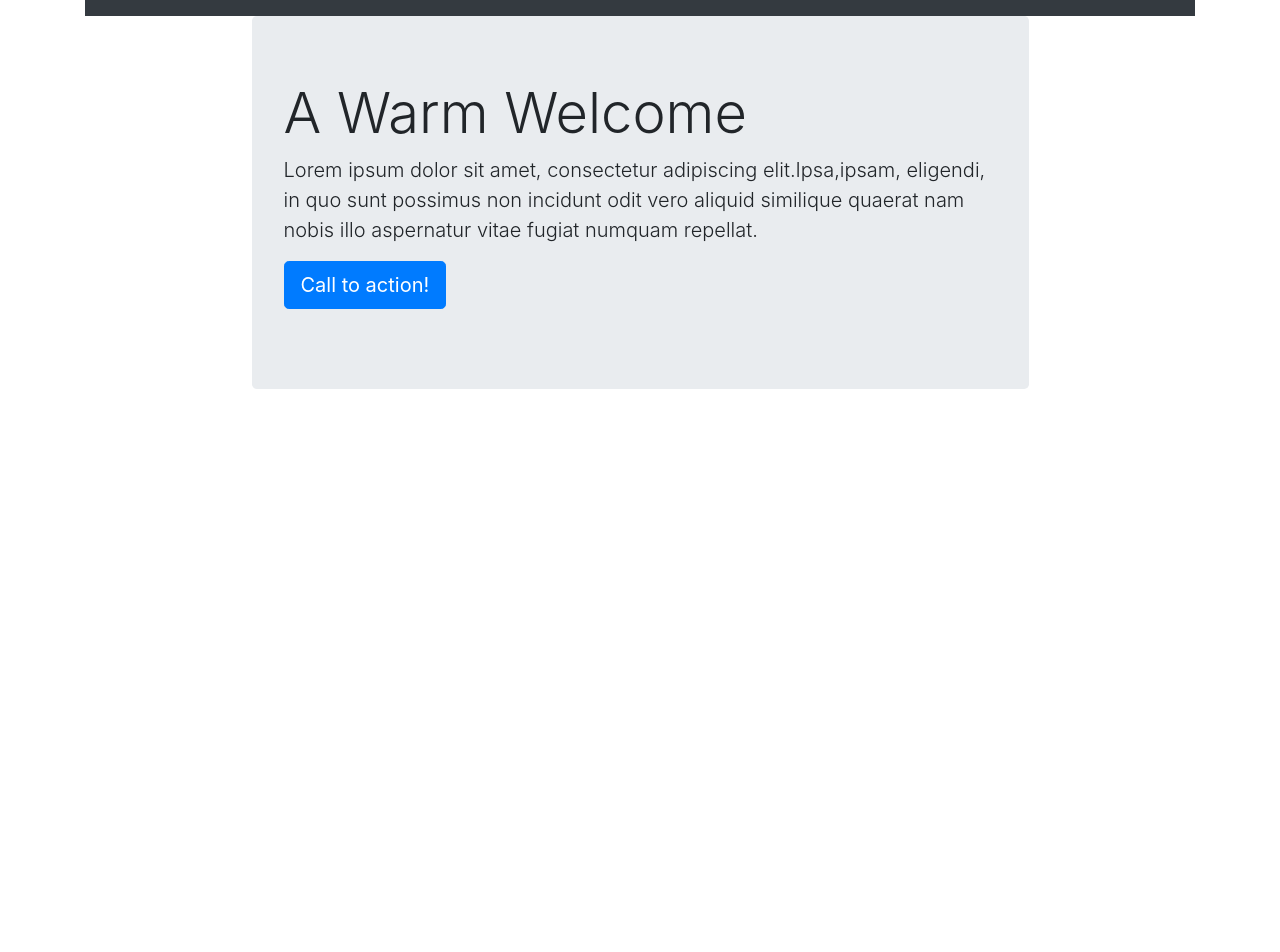
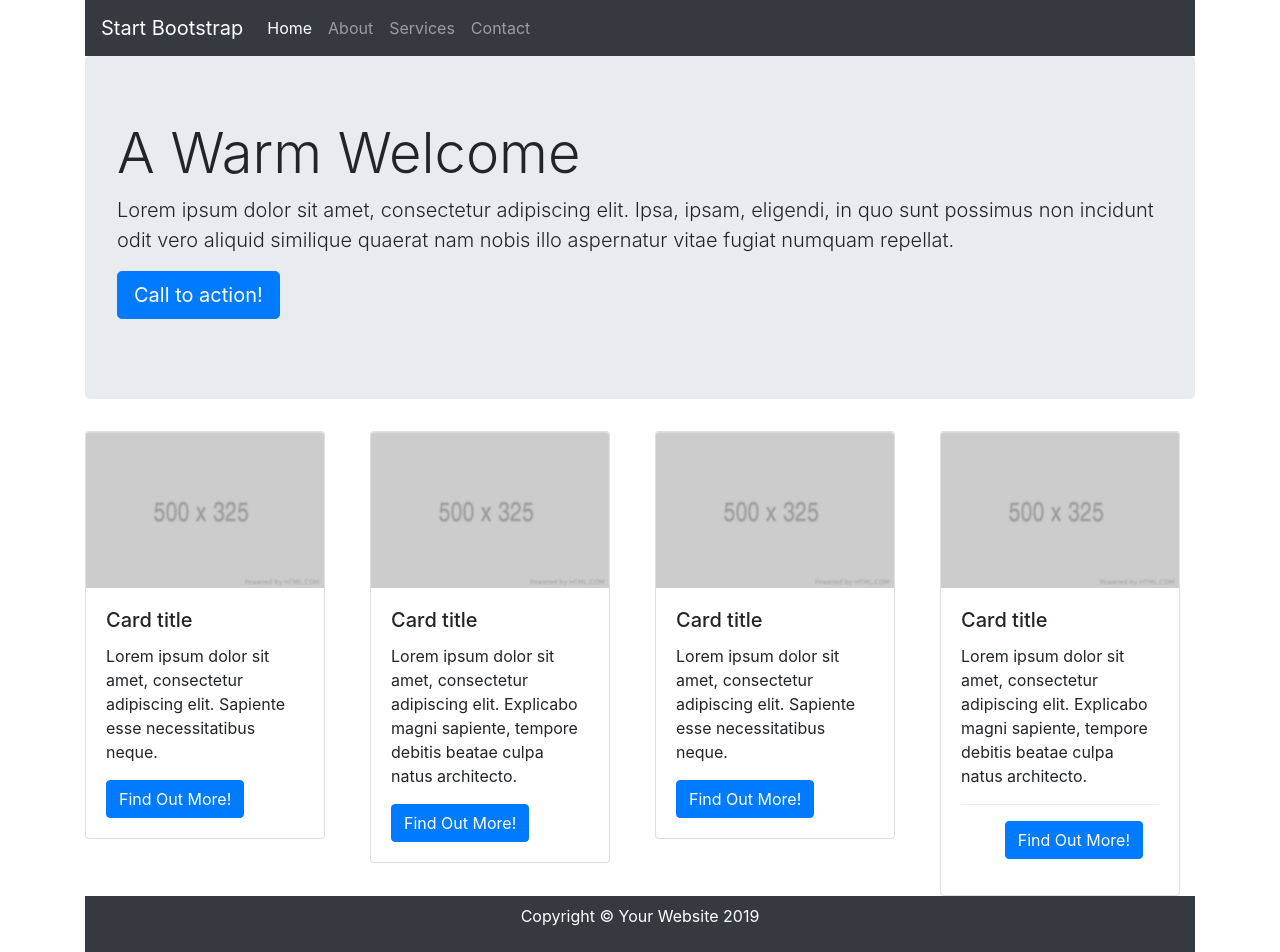
Before and after one commit to altarin/develop, a plain HTML site: page week8/welcome/index.html in a window 1280 px wide. Before the commit the page ends 800 px from the top, so only its background shows below. Drawn offline with nearby package versions, Linux system fonts and the light colour scheme.

Commit message:
created content block and footer

```diff
--- a/week8/welcome/index.html
+++ b/week8/welcome/index.html
@@ -4,13 +4,13 @@
 <head>
     <meta charset="UTF-8">
     <meta http-equiv="X-UA-Compatible" content="IE=edge">
-    <meta name="viewport" content="width=device-width, initial-scale=1.0">
+    <meta name="viewport" content="width=device-width, initial-scale=1, shrink-to-fit=no">
     <link rel="stylesheet" href="https://maxcdn.bootstrapcdn.com/bootstrap/4.0.0/css/bootstrap.min.css"
         integrity="sha384-Gn5384xqQ1aoWXA+058RXPxPg6fy4IWvTNh0E263XmFcJlSAwiGgFAW/dAiS6JXm" crossorigin="anonymous">
     <style>
-        .warm {
-            margin-left: 15%;
-            margin-right: 15%;
+        footer .navbar {
+            color: #fff;
+            justify-content: center;
         }
     </style>
     <title>Welcome</title>
@@ -18,35 +18,41 @@
 
 <body>
     <div class="container">
+        <nav>
             <div class="row">
                 <div class="col">
-                <nav class="navbar navbar-dark bg-dark"></nav>
+                    <nav class="navbar navbar-expand-lg navbar-dark bg-dark">
+                        <div>
+                            <a class="navbar-brand" href="#">Start Bootstrap</a>
+                            <button class="navbar-toggler" type="button" data-toggle="collapse"
+                                data-target="#navbarNavAltMarkup" aria-controls="navbarNavAltMarkup"
+                                aria-expanded="false" aria-label="Toggle navigation">
+                                <span class="navbar-toggler-icon"></span>
+                            </button>
                         </div>
-            <!-- <div class="collapse navbar-collapse" id="navbarNav">
-                <ul class="navbar-nav">
-                    <li class="nav-item active">
-                        <a class="nav-link" href="#">Home <span class="sr-only">(current)</span></a>
-                    </li>
-                    <li class="nav-item">
-                        <a class="nav-link" href="#">Features</a>
-                    </li>
-                    <li class="nav-item">
-                        <a class="nav-link" href="#">Pricing</a>
-                    </li>
-                    <li class="nav-item">
-                        <a class="nav-link disabled" href="#">Disabled</a>
-                    </li>
-                </ul>
-            </div> -->
-
+                        <div class="collapse navbar-collapse" id="navbarNavAltMarkup">
+                            <div class="navbar-nav">
+                                <a class="nav-item nav-link active" href="#">Home <span
+                                        class="sr-only">(current)</span></a>
+                                <a class="nav-item nav-link" href="#">About</a>
+                                <a class="nav-item nav-link" href="#">Services</a>
+                                <a class="nav-item nav-link" href="#">Contact</a>
+                            </div>
+                        </div>
                     </nav>
                 </div>
+            </div>
+        </nav>
+        <div class="banner">
             <div class="row">
                 <div class="col">
                     <div class="jumbotron warm">
                         <h1 class="display-4">A Warm Welcome</h1>
-                    <p class="lead">Lorem ipsum dolor sit amet, consectetur adipiscing elit.Ipsa,ipsam, eligendi, in quo
-                        sunt possimus non incidunt odit vero aliquid similique quaerat nam nobis illo aspernatur vitae
+                        <p class="lead">Lorem ipsum dolor sit amet, consectetur adipiscing elit. Ipsa, ipsam, eligendi,
+                            in
+                            quo
+                            sunt possimus non incidunt odit vero aliquid similique quaerat nam nobis illo aspernatur
+                            vitae
                             fugiat numquam repellat.</p>
 
                         <p class="lead">
@@ -56,7 +62,70 @@
                 </div>
             </div>
         </div>
+        <div class="content">
+            <div class="row">
+                <div class="col">
+                    <div class="card" style="width: 15rem;">
+                        <img src="image.png" class="card-img-top" alt="...">
+                        <div class="card-body">
+                            <h5 class="card-title">Card title</h5>
+                            <p class="card-text">Lorem ipsum dolor sit amet, consectetur adipiscing elit. Sapiente esse
+                                necessitatibus neque.</p>
+                            <a href="#" class="btn btn-primary">Find Out More!</a>
+                        </div>
+                    </div>
+                </div>
+                <div class="col">
+                    <div class="card" style="width: 15rem;">
+                        <img src="image.png" class="card-img-top" alt="...">
+                        <div class="card-body">
+                            <h5 class="card-title">Card title</h5>
+                            <p class="card-text">Lorem ipsum dolor sit amet, consectetur adipiscing elit. Explicabo
+                                magni
+                                sapiente, tempore debitis beatae culpa natus architecto.</p>
+                            <a href="#" class="btn btn-primary">Find Out More!</a>
+                        </div>
+                    </div>
+                </div>
+                <div class="col">
+                    <div class="card" style="width: 15rem;">
+                        <img src="image.png" class="card-img-top" alt="...">
+                        <div class="card-body">
+                            <h5 class="card-title">Card title</h5>
+                            <p class="card-text">Lorem ipsum dolor sit amet, consectetur adipiscing elit. Sapiente esse
+                                necessitatibus neque.</p>
+                            <a href="#" class="btn btn-primary">Find Out More!</a>
+                        </div>
+                    </div>
+                </div>
+                <div class="col">
+                    <div class="card" style="width: 15rem;">
+                        <img src="image.png" class="card-img-top" alt="...">
+                        <div class="card-body">
+                            <h5 class="card-title">Card title</h5>
+                            <p class="card-text">Lorem ipsum dolor sit amet, consectetur adipiscing elit. Explicabo
+                                magni
+                                sapiente, tempore debitis beatae culpa natus architecto.</p>
+                            <div class="modal-footer">
+                                <a href="#" class="btn btn-primary">Find Out More!</a>
+                            </div>
+                        </div>
+                    </div>
+                </div>
+            </div>
+        </div>
 
+        <footer>
+            <div class="row">
+                <div class="col">
+                    <nav class="navbar navbar-dark bg-dark">
+                        <p>Copyright &#169 Your Website 2019</p>
+                    </nav>
+                </div>
+            </div>
+        </footer>
+    </div>
+    </div>
 
 
 
```
Also changed, not shown: week8/welcome/image.png (added). Lines whose indentation alone changed are shown as unchanged.
